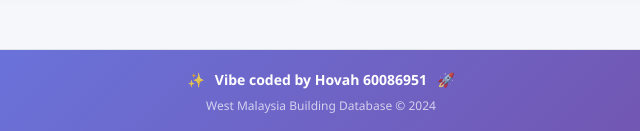
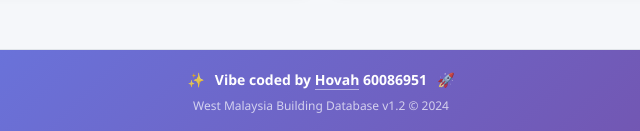
Before and after one commit to hovahyii/West-Malaysia-Building-Database, a plain HTML site: page index.html in a window 1280 px wide. Shown: the part 1005-1136 px from the top of the page, 319-959 px from the left. Drawn offline with nearby package versions, Linux system fonts and the light colour scheme.

Commit message:
update author url
Signed-off-by: hovahyii <hovahyii@gmail.com>

```diff
--- a/index.html
+++ b/index.html
@@ -133,7 +133,7 @@
             gap: 10px;
         ">
             <span style="opacity: 0.8;">✨</span>
-            <span style="font-weight: 600;">Vibe coded by Hovah 60086951</span>
+            <span style="font-weight: 600;">Vibe coded by <a href="https://hovahyii.vercel.app" target="_blank" style="color: white; text-decoration: none; border-bottom: 1px solid rgba(255,255,255,0.5);">Hovah</a> 60086951</span>
             <span style="opacity: 0.8;">🚀</span>
         </div>
         <div style="
@@ -141,7 +141,7 @@
             font-size: 12px;
             opacity: 0.7;
         ">
-            West Malaysia Building Database © 2024
+            West Malaysia Building Database v1.2 © 2024
         </div>
     </footer>
 
```
Also changed, not shown: 1 other file.
